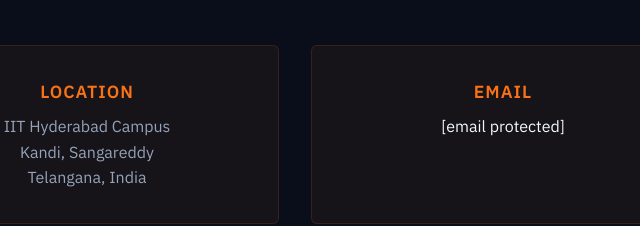
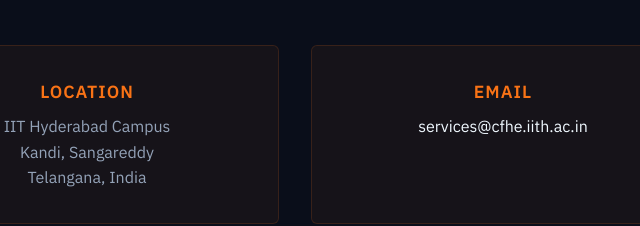
Before and after one commit to athulkannan2000/CfHE-Catalyst, a plain HTML site: page index.html in a window 1280 px wide. Shown: the part 6679-6905 px from the top of the page, 345-985 px from the left. Drawn offline with Linux system fonts and the light colour scheme.

Commit message:
commit for email

```diff
--- a/index.html
+++ b/index.html
@@ -1277,7 +1277,7 @@
                 </div>
                 <div class="contact-item">
                     <h4>Email</h4>
-                    <p><a href="/cdn-cgi/l/email-protection#d7b4b8b9a3b6b4a397b4b1bfb2f9b8a5b0f9beb9"><span class="__cf_email__" data-cfemail="c2a1adacb6a3a1b682a1a4aaa7ecadb0a5ecabac">[email&#160;protected]</span></a></p>
+                    <p><a href="/cdn-cgi/l/email-protection#d7b4b8b9a3b6b4a397b4b1bfb2f9b8a5b0f9beb9"><span class="__cf_email__" data-cfemail="c2a1adacb6a3a1b682a1a4aaa7ecadb0a5ecabac">services@cfhe.iith.ac.in</span></a></p>
                 </div>
                 <div class="contact-item">
                     <h4>Website</h4>
```
